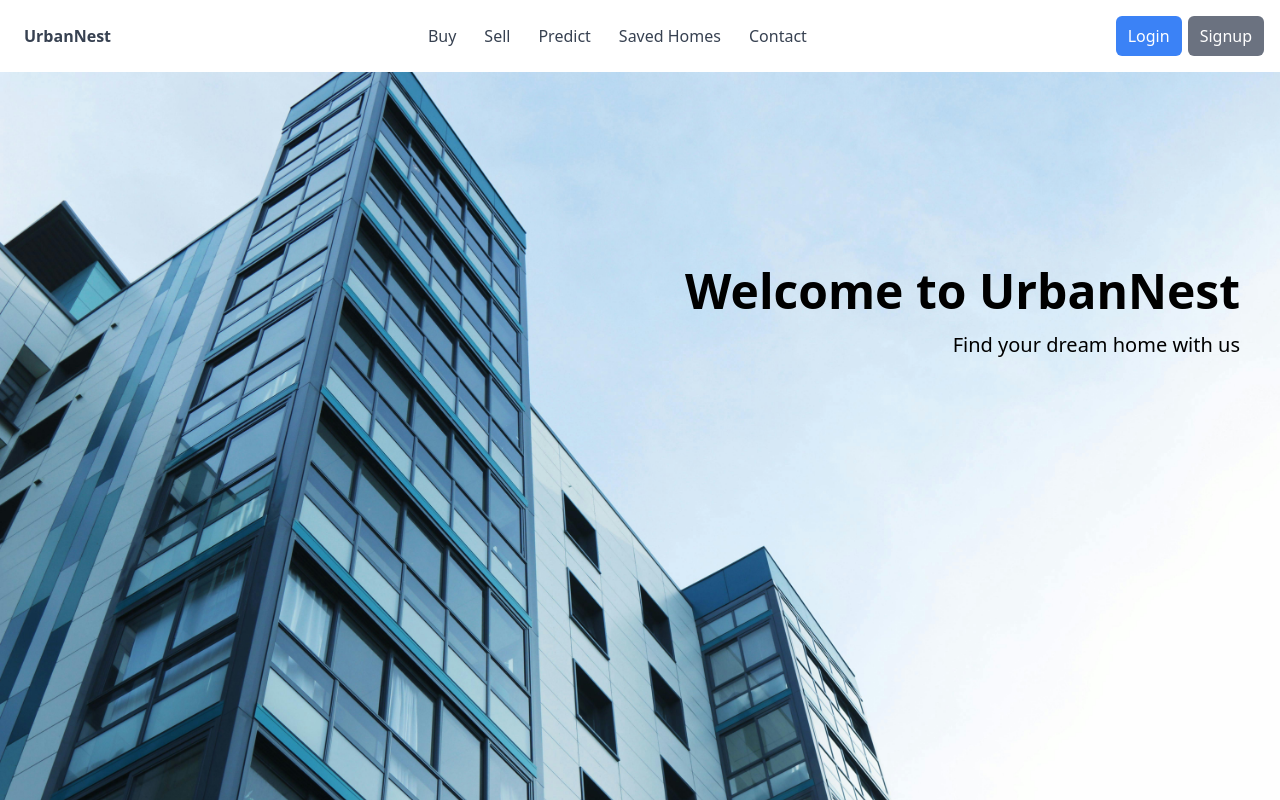
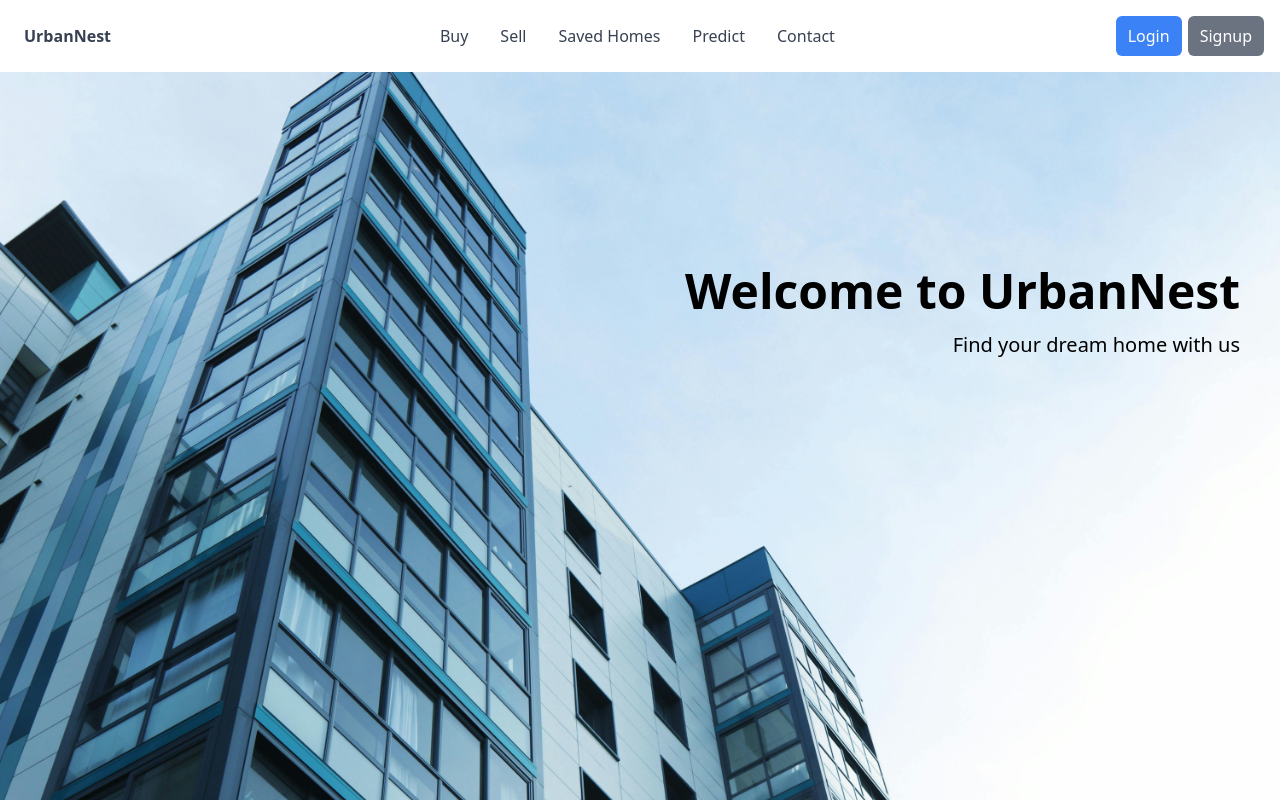
Before and after one commit to kshitiz510/house-price-predictor, a React (Create React App) app in the folder frontend/: page / in a window 1280 px wide. Built offline with nearby package versions, Linux system fonts and the light colour scheme.

Commit message:
center navbar

```diff
--- a/frontend/src/components/Navbar.js
+++ b/frontend/src/components/Navbar.js
@@ -16,12 +16,12 @@ const Navbar = () => {
               </Link>
             </div>
           </div>
-          <div className="flex items-center space-x-1">
+          <div className="flex items-center space-x-2 ml-10">
             <Link to="/" className="py-5 px-3 text-gray-700 hover:text-gray-900">Buy</Link>
             <Link to="/" className="py-5 px-3 text-gray-700 hover:text-gray-900">Sell</Link>
             {/* <Link to="/" className="py-5 px-3 text-gray-700 hover:text-gray-900">Rent</Link> */}
+            <Link to="/" className="py-5 px-3 text-gray-700 hover:text-gray-900">Saved Homes</Link>
             <Link to="/predict" className="py-5 px-3 text-gray-700 hover:text-gray-900">Predict</Link>
-            <Link to="/" className="py-5 px-3 text-gray-700 hover:text-gray-900">Saved Homes</Link>
             <Link to="/" className="py-5 px-3 text-gray-700 hover:text-gray-900">Contact</Link>
           </div>
           <div className="flex items-center space-x-1.5">
```
